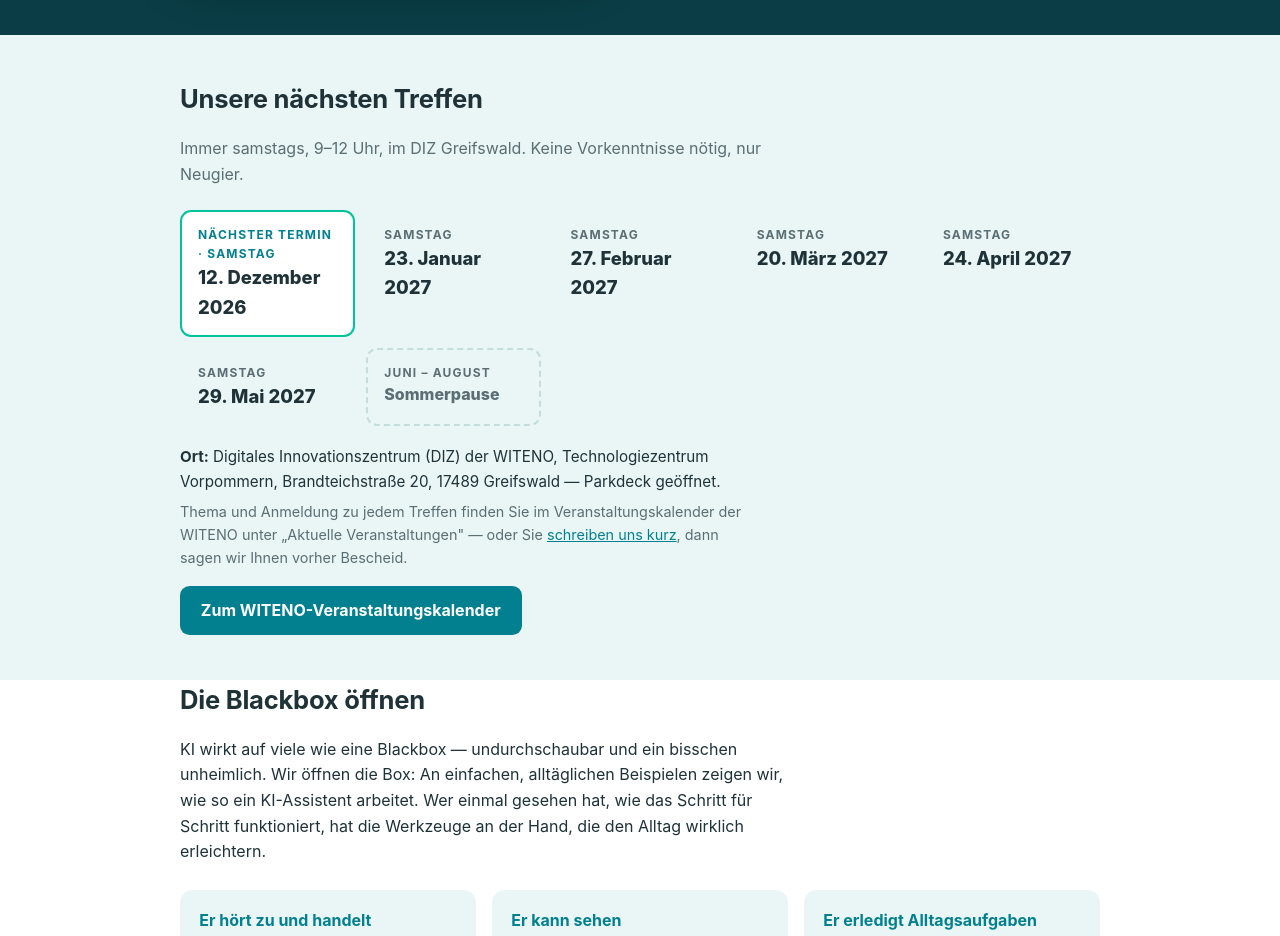
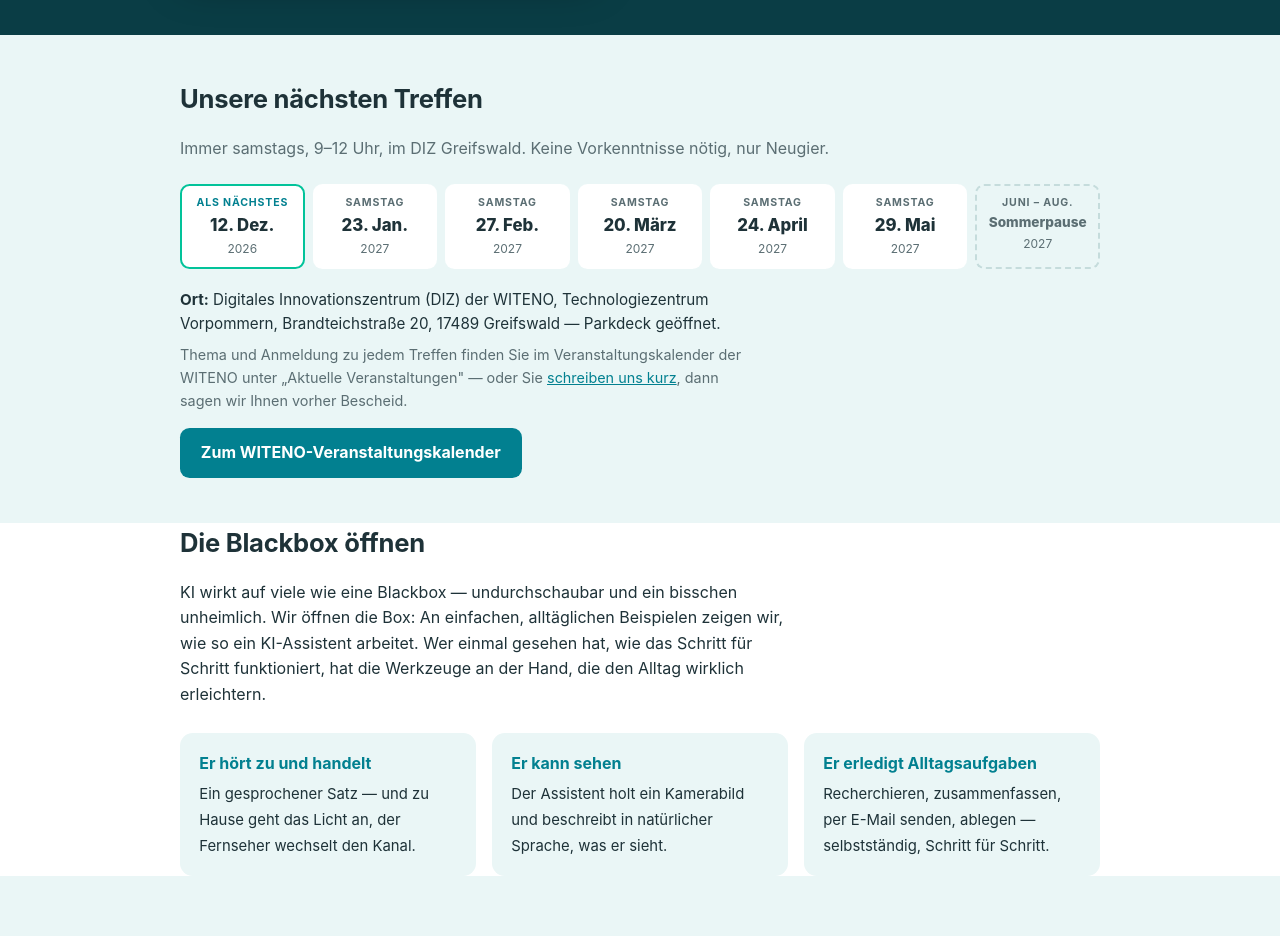
Before and after one commit to joergboese/begreifswald, a plain HTML site: page index.html in a window 1280 px wide. Shown: the part 820-1756 px from the top of the page. Drawn offline with Linux system fonts and the light colour scheme.

Commit message:
Add files via upload

```diff
--- a/index.html
+++ b/index.html
@@ -79,16 +79,19 @@ a.pdf svg{width:1.15rem;height:1.15rem;flex-shrink:0}
 
 /* Termine */
 .termine{padding:2.8rem 0}
-.termine .intro{color:var(--gray)}
-.tliste{list-style:none;display:grid;grid-template-columns:repeat(auto-fill,minmax(150px,1fr));gap:.7rem;margin-top:1.4rem}
-.tliste li{background:var(--tint);border-radius:.7rem;padding:.8rem 1rem;border:2px solid transparent}
-.tliste .tag{display:block;font-size:.75rem;letter-spacing:.1em;text-transform:uppercase;color:var(--gray);font-weight:700}
-.tliste .dat{display:block;font-size:1.15rem;font-weight:800;color:var(--ink)}
-.tliste li.naechster{border-color:var(--mint);background:#fff}
+.termine .intro{color:var(--gray);max-width:none}
+.tliste{list-style:none;display:grid;grid-template-columns:repeat(7,1fr);gap:.5rem;margin-top:1.4rem}
+@media (max-width:720px){ .tliste{grid-template-columns:repeat(4,1fr)} }
+@media (max-width:420px){ .tliste{grid-template-columns:repeat(3,1fr)} }
+.tliste li{background:#fff;border-radius:.6rem;padding:.55rem .6rem;border:2px solid transparent;text-align:center}
+.tliste .tag{display:block;font-size:.66rem;letter-spacing:.08em;text-transform:uppercase;color:var(--gray);font-weight:700;white-space:nowrap}
+.tliste .dat{display:block;font-size:1.05rem;font-weight:800;color:var(--ink);white-space:nowrap}
+.tliste .jahr{display:block;font-size:.75rem;color:var(--gray)}
+.tliste li.naechster{border-color:var(--mint)}
 .tliste li.naechster .tag{color:var(--petrol)}
 .tliste li.vorbei{opacity:.45}
-.tliste li.pause{background:none;border:2px dashed #C5DCDC}
-.tliste li.pause .dat{color:var(--gray);font-size:1rem}
+.tliste li.pause{background:transparent;border:2px dashed #C5DCDC}
+.tliste li.pause .dat{color:var(--gray);font-size:.85rem}
 .termine .ortzeit{margin-top:1.2rem;font-size:.95rem}
 .termine a.witeno{display:inline-block;margin-top:1rem;background:var(--petrol);color:#fff;text-decoration:none;font-weight:700;padding:.75rem 1.3rem;border-radius:.6rem}
 .termine a.witeno:hover{background:#03958F}
@@ -134,13 +137,13 @@ footer .platzhalter{color:var(--mint)}
     <h2>Unsere nächsten Treffen</h2>
     <p class="intro">Immer samstags, 9–12 Uhr, im DIZ Greifswald. Keine Vorkenntnisse nötig, nur Neugier.</p>
     <ul class="tliste">
-      <li data-datum="2026-12-12"><span class="tag">Samstag</span><span class="dat">12. Dezember 2026</span></li>
-      <li data-datum="2027-01-23"><span class="tag">Samstag</span><span class="dat">23. Januar 2027</span></li>
-      <li data-datum="2027-02-27"><span class="tag">Samstag</span><span class="dat">27. Februar 2027</span></li>
-      <li data-datum="2027-03-20"><span class="tag">Samstag</span><span class="dat">20. März 2027</span></li>
-      <li data-datum="2027-04-24"><span class="tag">Samstag</span><span class="dat">24. April 2027</span></li>
-      <li data-datum="2027-05-29"><span class="tag">Samstag</span><span class="dat">29. Mai 2027</span></li>
-      <li class="pause"><span class="tag">Juni – August</span><span class="dat">Sommerpause</span></li>
+      <li data-datum="2026-12-12"><span class="tag">Samstag</span><span class="dat">12. Dez.</span><span class="jahr">2026</span></li>
+      <li data-datum="2027-01-23"><span class="tag">Samstag</span><span class="dat">23. Jan.</span><span class="jahr">2027</span></li>
+      <li data-datum="2027-02-27"><span class="tag">Samstag</span><span class="dat">27. Feb.</span><span class="jahr">2027</span></li>
+      <li data-datum="2027-03-20"><span class="tag">Samstag</span><span class="dat">20. März</span><span class="jahr">2027</span></li>
+      <li data-datum="2027-04-24"><span class="tag">Samstag</span><span class="dat">24. April</span><span class="jahr">2027</span></li>
+      <li data-datum="2027-05-29"><span class="tag">Samstag</span><span class="dat">29. Mai</span><span class="jahr">2027</span></li>
+      <li class="pause"><span class="tag">Juni – Aug.</span><span class="dat">Sommerpause</span><span class="jahr">2027</span></li>
     </ul>
     <p class="ortzeit"><strong>Ort:</strong> Digitales Innovationszentrum (DIZ) der WITENO, Technologiezentrum Vorpommern, Brandteichstraße 20, 17489 Greifswald — Parkdeck geöffnet.</p>
     <p class="muted" style="margin-top:.4rem;font-size:.9rem">Thema und Anmeldung zu jedem Treffen finden Sie im Veranstaltungskalender der WITENO unter „Aktuelle Veranstaltungen" — oder Sie <a href="mailto:openclaw.demo@icloud.com?subject=Begreifswald%20—%20Interesse">schreiben uns kurz</a>, dann sagen wir Ihnen vorher Bescheid.</p>
@@ -266,7 +269,7 @@ function lichtAn(){
   document.querySelectorAll('.tliste li[data-datum]').forEach(function(li){
     var d=new Date(li.getAttribute('data-datum')+'T12:00:00');
     if(d<heute){ li.classList.add('vorbei'); }
-    else if(erster){ li.classList.add('naechster'); li.querySelector('.tag').textContent='Nächster Termin · Samstag'; erster=false; }
+    else if(erster){ li.classList.add('naechster'); li.querySelector('.tag').textContent='Als Nächstes'; erster=false; }
   });
 })();
 </script>
```
